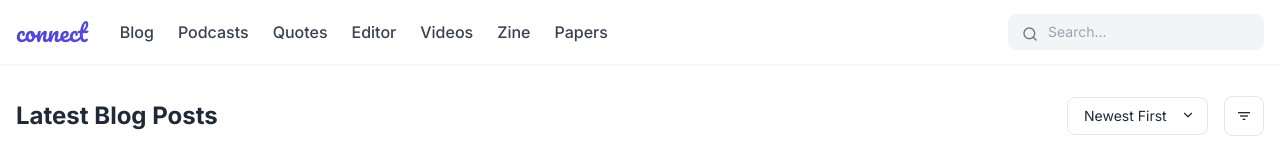
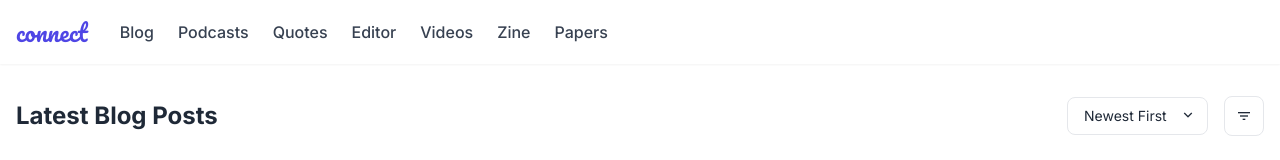
Before and after one commit to patelkrish-27/codecircuit, a plain HTML site: page Modern-Web-App-UI-Design.html in a window 1280 px wide. Shown: the top 160 px of the page. Drawn offline with nearby package versions, Linux system fonts and the light colour scheme.

Commit message:
final functionality push

```diff
--- a/Modern-Web-App-UI-Design.html
+++ b/Modern-Web-App-UI-Design.html
@@ -34,7 +34,7 @@
                 </nav>
             </div>
 
-            <div class="flex items-center space-x-4">
+            <!-- <div class="flex items-center space-x-4">
                 <div class="relative hidden md:block">
                     <input type="text" placeholder="Search..."
                         class="pl-10 pr-4 py-2 rounded bg-gray-100 border-none focus:ring-2 focus:ring-primary focus:outline-none text-sm w-64">
@@ -47,7 +47,7 @@
                 <button class="md:hidden w-10 h-10 flex items-center justify-center">
                     <i class="ri-menu-line text-xl"></i>
                 </button>
-            </div>
+            </div> -->
         </div>
     </header>
 
```
